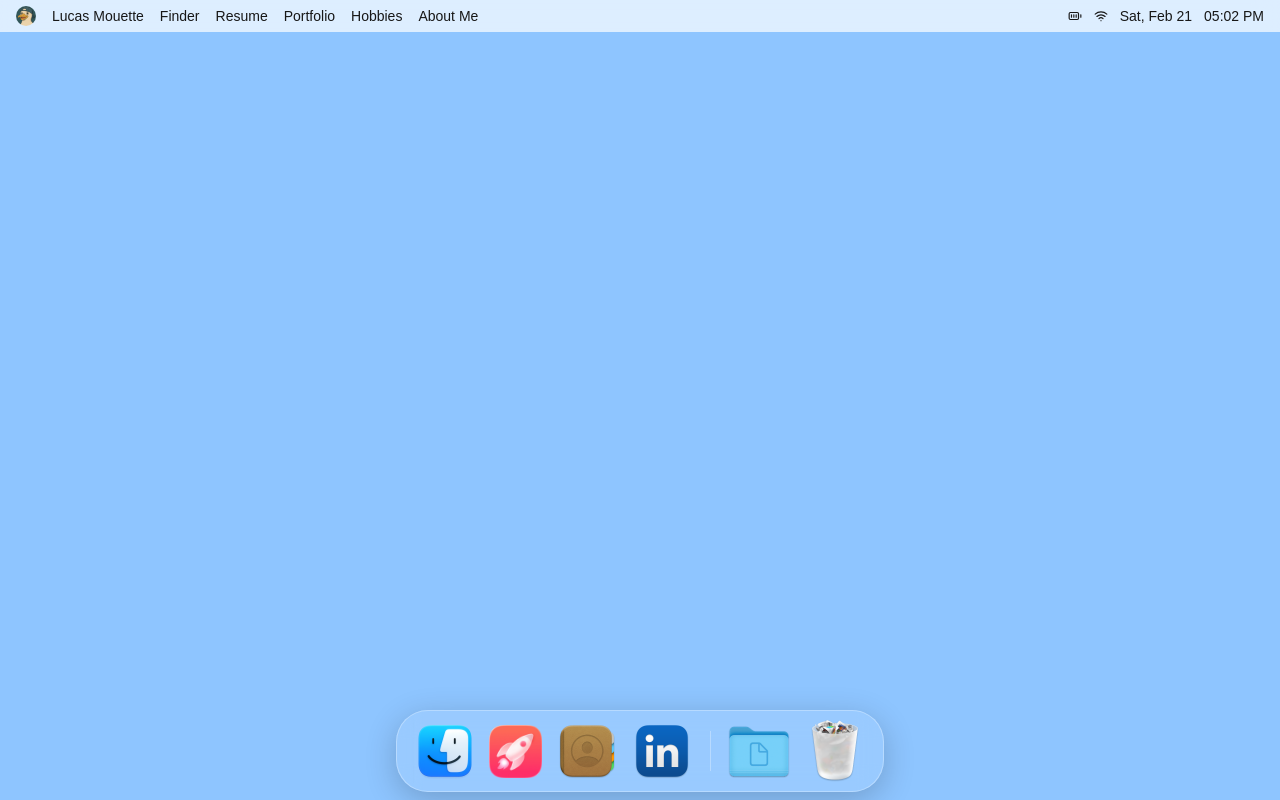
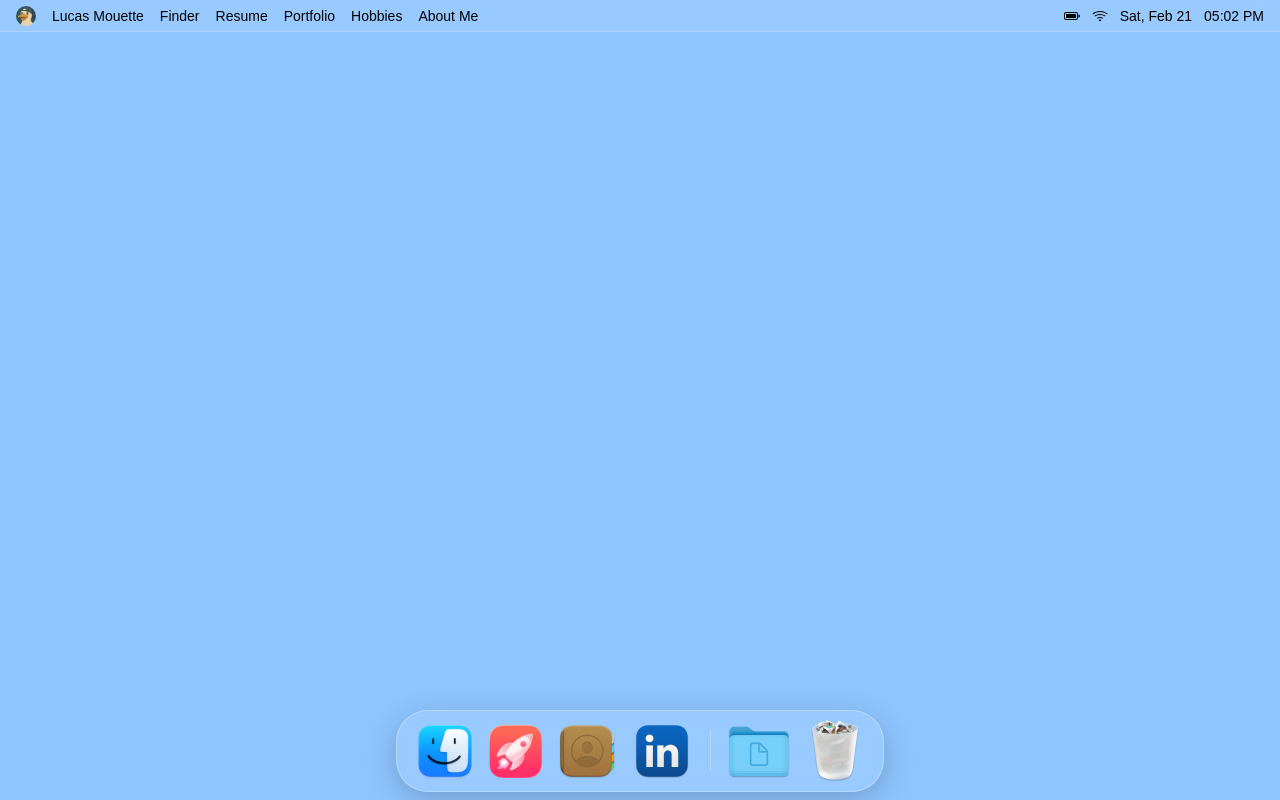
Before and after one commit to lucasmouette/mac_portfolio, a Next.js app: page / in a window 1280 px wide. Built offline with nearby package versions, Linux system fonts and the light colour scheme.

Commit message:
refactor: menubar

```diff
--- a/components/MenuBar.tsx
+++ b/components/MenuBar.tsx
@@ -2,7 +2,7 @@
 
 import Image from "next/image"
 import { useEffect, useState } from "react"
-import { Wifi, BatteryFull } from "lucide-react"
+import { BsWifi, BsBatteryFull } from "react-icons/bs"
 
 const menuLeftItems = [
     { label: "Lucas Mouette", action: "home" },
@@ -15,7 +15,7 @@ const menuLeftItems = [
 
 export default function MenuBar(){
 
-    const [time, setTime] = useState(new Date())
+    const [time, setTime] = useState<Date | null>(null)
 
     useEffect(() => {
         const interval = setInterval(() => {
@@ -25,18 +25,18 @@ export default function MenuBar(){
     }, [])
 
     return (
-        <div className="fixed z-50 w-full h-8 bg-white/70 backdrop-blur-md flex justify-between px-4 items-center">
+        <div className="fixed z-50 w-full h-8 bg-white/10 backdrop-blur-md border-b border-white/20 flex justify-between px-4 items-center">
             <div className="flex items-center gap-4">
                 <Image src="/seagull.png" alt="CrzySeagull's Logo" width={20} height={20} className="rounded-full object-cover"/>
                 {menuLeftItems.map((item) => (
-                    <span className="text-sm" key={item.label}>{item.label}</span>
+                    <span className="text-sm text-black" key={item.label}>{item.label}</span>
                 ))}
             </div>
             <div className="flex items-center gap-3">
-                <BatteryFull size={14} />
-                <Wifi size={14} />
-                <span className="text-sm">{time.toLocaleDateString([], { weekday: "short", month: "short", day: "numeric" })}</span>
-                <span className="text-sm">{time.toLocaleTimeString([], { hour: "2-digit", minute: "2-digit" })}</span>
+                <BsBatteryFull size={16} className="text-black" />
+                <BsWifi size={16} className="text-black" />
+                <span className="text-sm text-black">{time?.toLocaleDateString([], { weekday: "short", month: "short", day: "numeric" })}</span>
+                <span className="text-sm text-black">{time?.toLocaleTimeString([], { hour: "2-digit", minute: "2-digit" })}</span>
             </div>
         </div>
     )
--- a/package.json
+++ b/package.json
@@ -12,7 +12,8 @@
     "lucide-react": "^0.575.0",
     "next": "16.1.6",
     "react": "19.2.3",
-    "react-dom": "19.2.3"
+    "react-dom": "19.2.3",
+    "react-icons": "^5.5.0"
   },
   "devDependencies": {
     "@tailwindcss/postcss": "^4",
```
Also changed, not shown: 1 other file (tests, documents, lock files or other folders).
